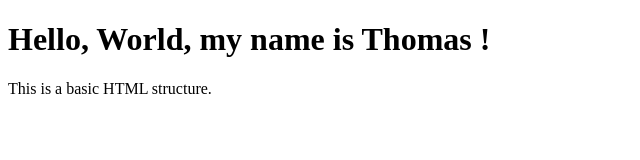
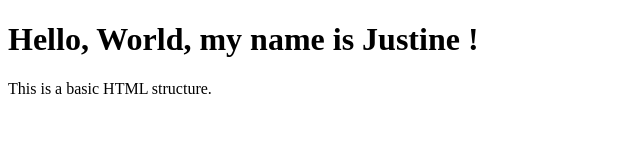
Before and after one commit to justinelbr6/1st_steps_github, a plain HTML site: page index.html in a window 1280 px wide. Shown: the full height of the page, 0-640 px from the left. Drawn offline with Linux system fonts and the light colour scheme.

Commit message:
Uptade : added name to index.html

```diff
--- a/index.html
+++ b/index.html
@@ -8,7 +8,7 @@
 </head>
 
 <body>
-    <h1>Hello, World, my name is Thomas !</h1>
+    <h1>Hello, World, my name is Justine !</h1>
     <p>This is a basic HTML structure.</p>
 </body>
 
```
